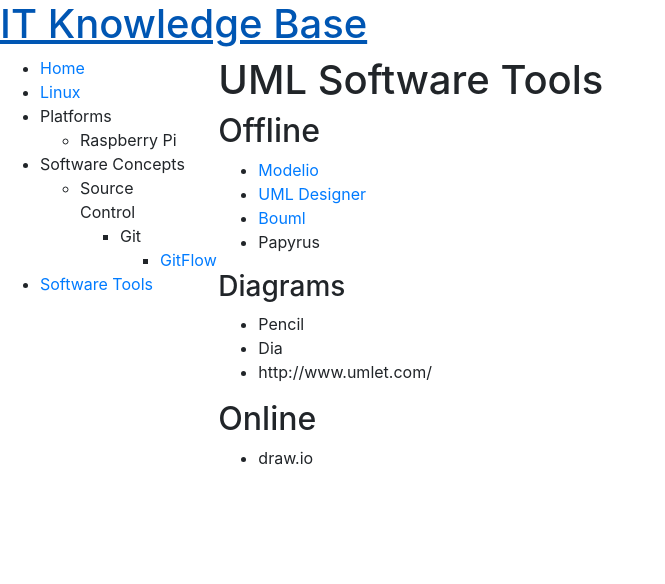
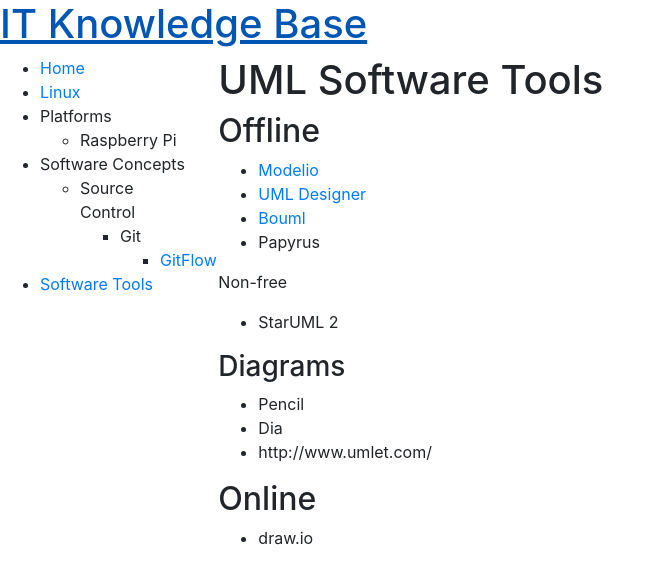
Before and after one commit to MisterY/it-knowledge-base-site, a Jekyll site: the page built from software_tools/uml.md, in a window 1280 px wide. Shown: the top 584 px of the page, without its empty margins (0-665 px from the left). Built offline with Jekyll 4.4.1, drawn with Linux system fonts in a browser that asks for light colours; nearby versions of some CDN libraries; our own code applies the rules of GitHub Pages for plain Markdown files.

Commit message:
staruml added to the list

```diff
--- a/software_tools/uml.md
+++ b/software_tools/uml.md
@@ -6,6 +6,10 @@
 - [UML Designer](http://www.umldesigner.org)
 - [Bouml](http://www.bouml.fr)
 - Papyrus
+
+Non-free
+
+- StarUML 2
 
 ### Diagrams
 
```
